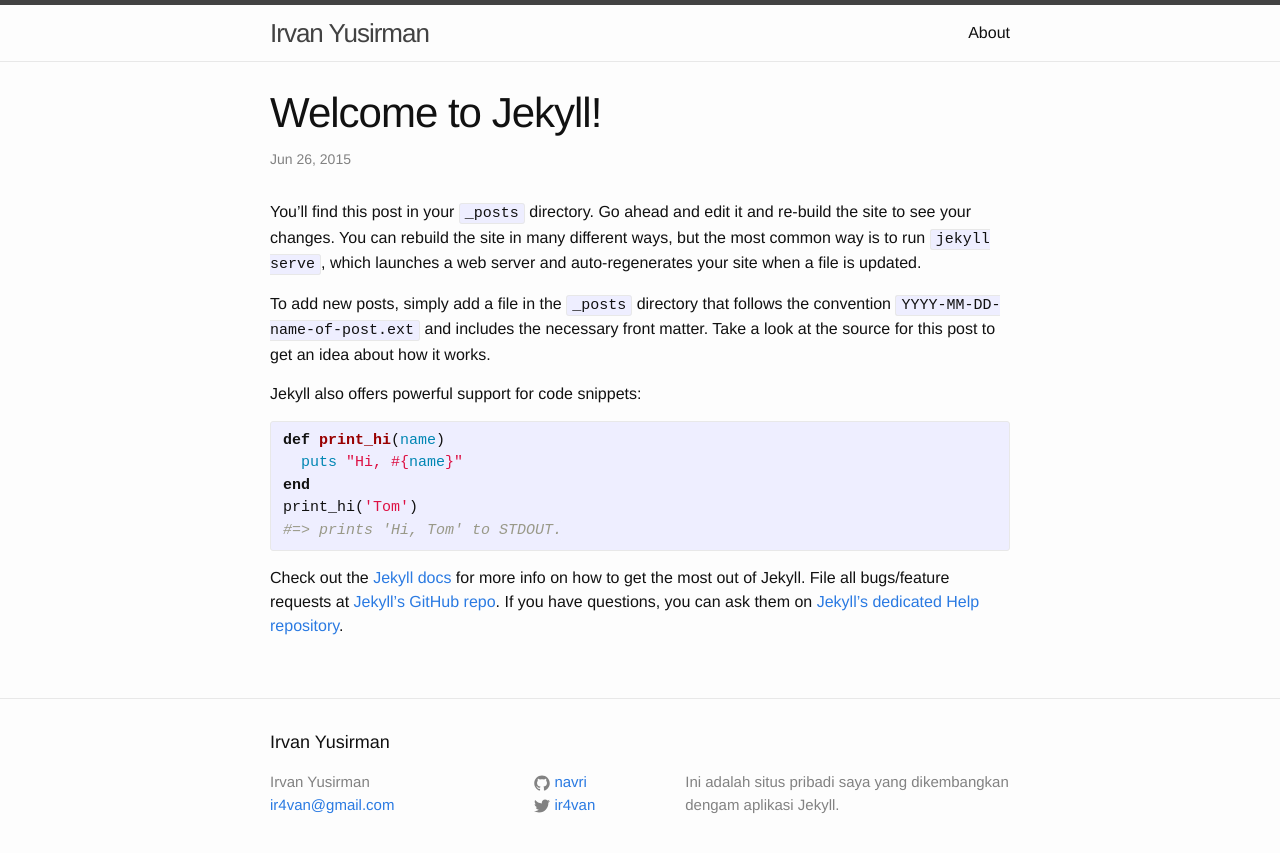
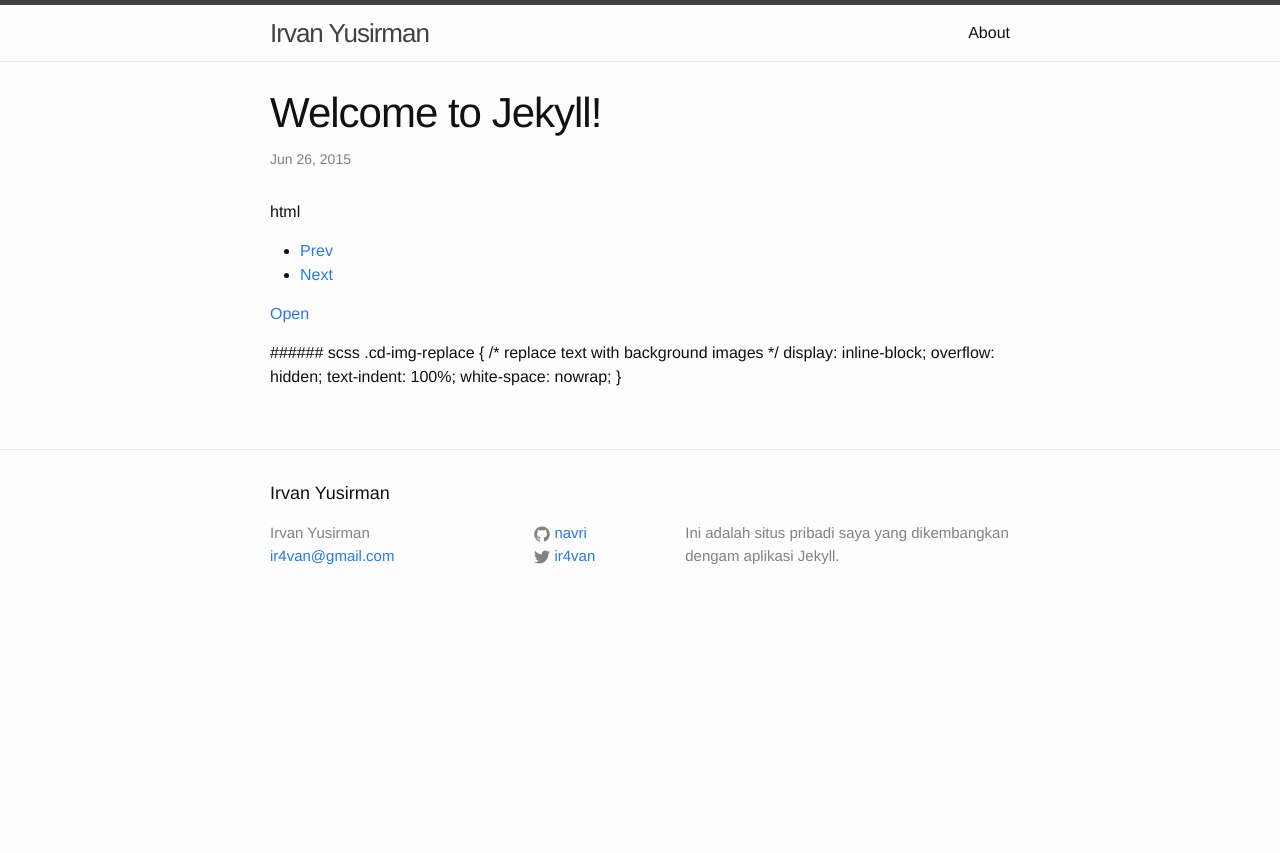
Before and after one commit to Yirvan/yirvan.github.io, a Jekyll site: the page built from _posts/2015-06-26-welcome-to-jekyll.markdown, in a window 1280 px wide. Shown: the top 853 px of the page. Built offline with Jekyll 4.4.1, drawn with Linux system fonts in a browser that asks for light colours.

Commit message:
adding port 4002 in _config.yml and add a post about replacing images

```diff
--- a/_config.yml
+++ b/_config.yml
@@ -9,3 +9,4 @@
 
 # Build settings
 markdown: kramdown
+port: 4002
--- a/_posts/2015-06-26-welcome-to-jekyll.markdown
+++ b/_posts/2015-06-26-welcome-to-jekyll.markdown
@@ -4,21 +4,24 @@
 date:   2015-06-26 07:47:49
 categories: jekyll update
 ---
-You’ll find this post in your `_posts` directory. Go ahead and edit it and re-build the site to see your changes. You can rebuild the site in many different ways, but the most common way is to run `jekyll serve`, which launches a web server and auto-regenerates your site when a file is updated.
+html
+<nav>
+    <ul class="cd-item-navigation">
+        <li><a class="cd-img-replace" href="#0">Prev</a></li>
+        <li><a class="cd-img-replace" href="#0">Next</a></li>
+    </ul>
+</nav>
+<a class="cd-3d-trigger cd-img-replace" href="#0">Open</a>
 
-To add new posts, simply add a file in the `_posts` directory that follows the convention `YYYY-MM-DD-name-of-post.ext` and includes the necessary front matter. Take a look at the source for this post to get an idea about how it works.
-
-Jekyll also offers powerful support for code snippets:
-
-{% highlight ruby %}
-def print_hi(name)
-  puts "Hi, #{name}"
-end
-print_hi('Tom')
-#=> prints 'Hi, Tom' to STDOUT.
-{% endhighlight %}
-
-Check out the [Jekyll docs][jekyll] for more info on how to get the most out of Jekyll. File all bugs/feature requests at [Jekyll’s GitHub repo][jekyll-gh]. If you have questions, you can ask them on [Jekyll’s dedicated Help repository][jekyll-help].
+######
+scss
+.cd-img-replace {
+  /* replace text with background images */
+  display: inline-block;
+  overflow: hidden;
+  text-indent: 100%;
+  white-space: nowrap;
+}
 
 [jekyll]:      http://jekyllrb.com
 [jekyll-gh]:   https://github.com/jekyll/jekyll
```
Also changed, not shown: 1 other file.
